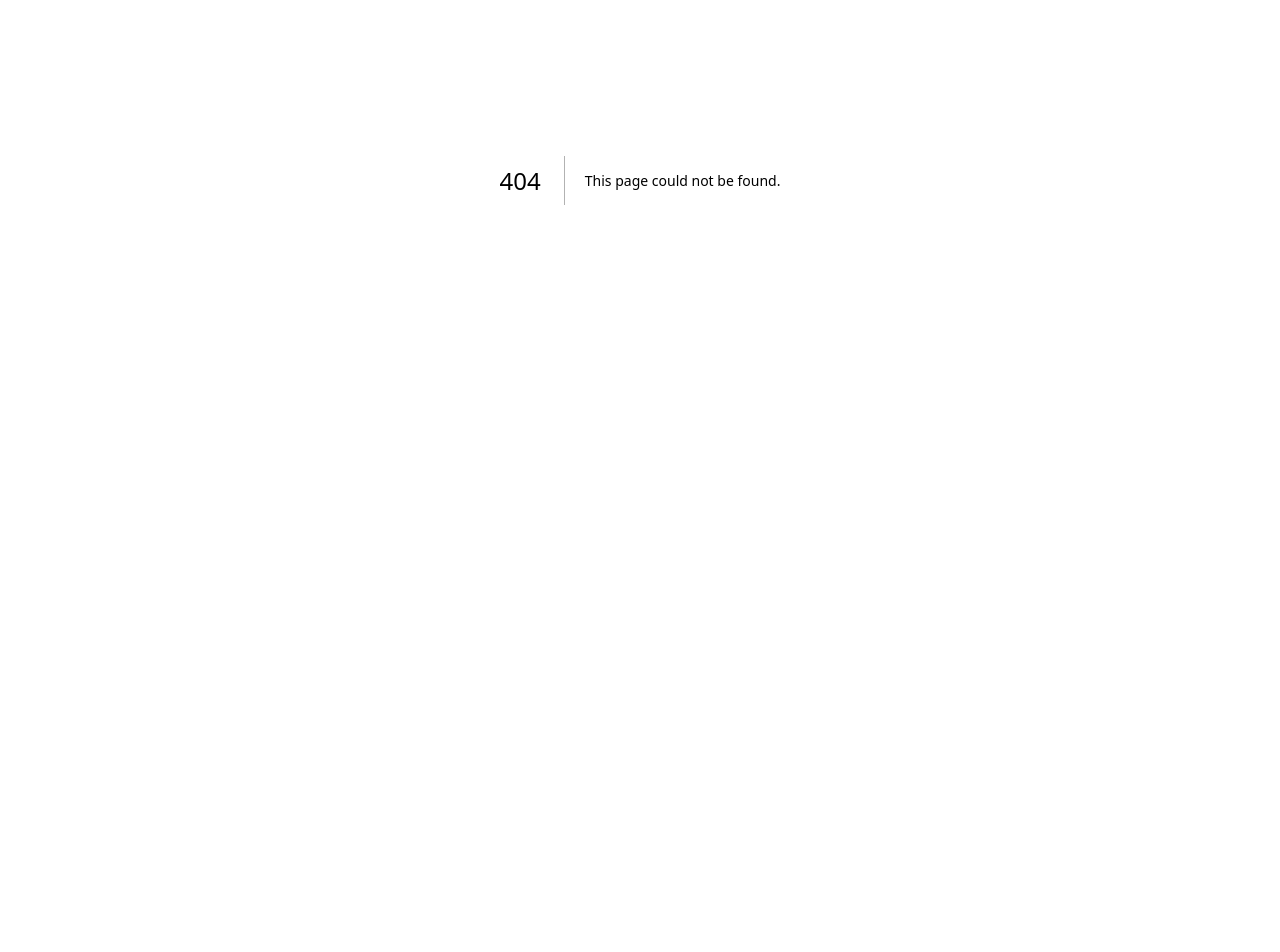
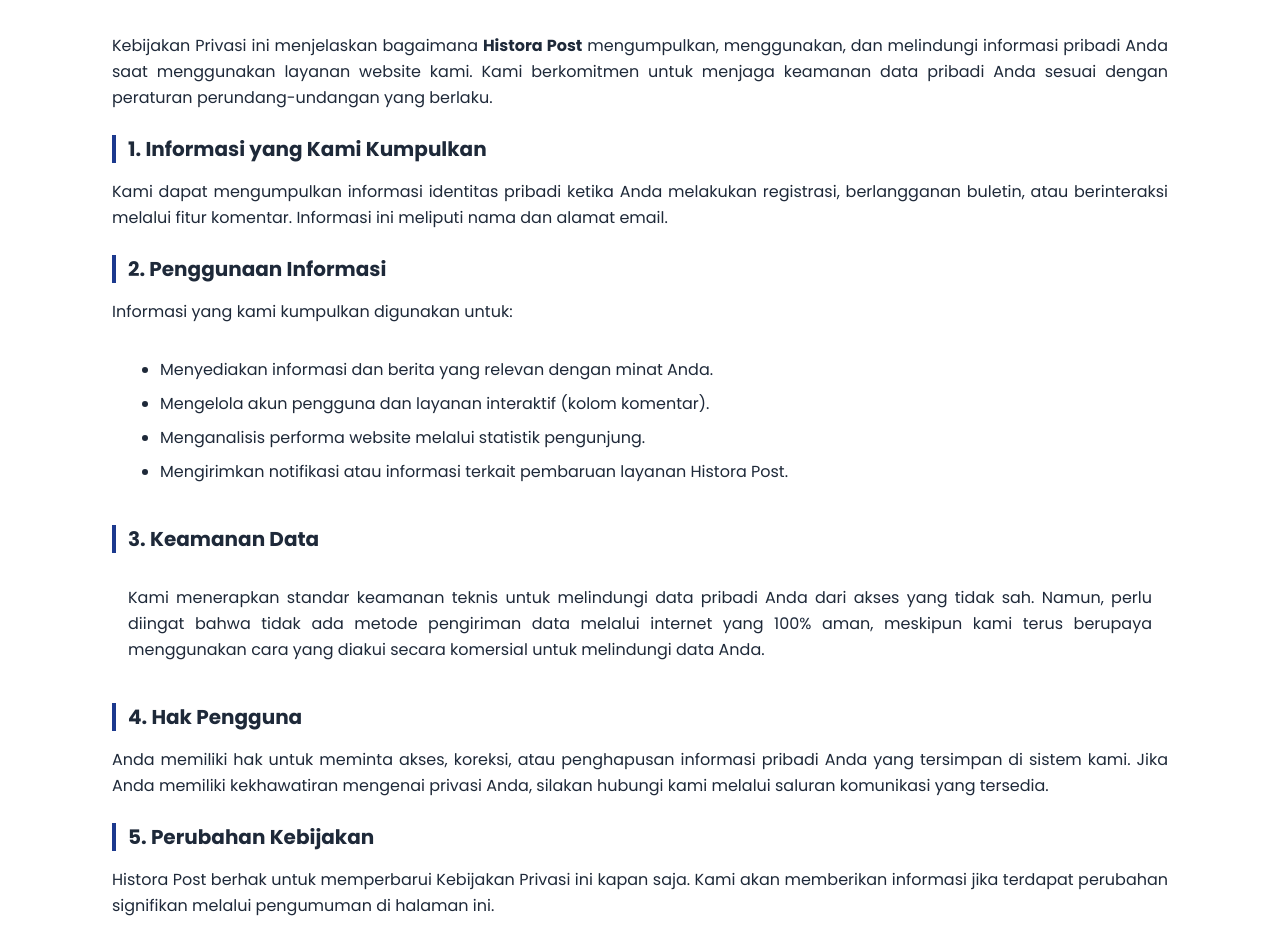
Before and after one commit to Resalfinanda/histora-post, a Next.js app: page /privasi in a window 1280 px wide. Before the commit this address had no page. Shown: the part 220-1172 px from the top of the page. Before the commit the page ends 800 px from the top, so only its background shows below. Built offline with nearby package versions, Linux system fonts and the light colour scheme.

Commit message:
feat: added Privacy Policy Page

```diff
--- /dev/null
+++ b/app/(public)/privasi/page.tsx
@@ -0,0 +1,95 @@
+import { Breadcrumb } from "@/components/article";
+
+export default function KebijakanPrivasi() {
+  return (
+    <main className="max-w-6xl mx-auto px-12 py-12 bg-white text-gray-800 leading-relaxed">
+      <Breadcrumb
+        items={[{ label: "Beranda", href: "/" }]}
+        currentPage={"Kebijakan Privasi"}
+      />
+
+      <header className="mb-8 text-center pt-6">
+        <h1 className="text-3xl md:text-4xl font-bold uppercase tracking-tight">
+          Kebijakan Privasi
+        </h1>
+      </header>
+
+      <section className="space-y-6 text-justify">
+        <p>
+          Kebijakan Privasi ini menjelaskan bagaimana{" "}
+          <strong>Histora Post</strong> mengumpulkan, menggunakan, dan
+          melindungi informasi pribadi Anda saat menggunakan layanan website
+          kami. Kami berkomitmen untuk menjaga keamanan data pribadi Anda sesuai
+          dengan peraturan perundang-undangan yang berlaku.
+        </p>
+
+        <div className="space-y-4">
+          <h2 className="text-xl font-bold border-l-4 border-blue-900 pl-3">
+            1. Informasi yang Kami Kumpulkan
+          </h2>
+          <p>
+            Kami dapat mengumpulkan informasi identitas pribadi ketika Anda
+            melakukan registrasi, berlangganan buletin, atau berinteraksi
+            melalui fitur komentar. Informasi ini meliputi nama dan alamat email.
+          </p>
+        </div>
+
+        <div className="space-y-4">
+          <h2 className="text-xl font-bold border-l-4 border-blue-900 pl-3">
+            2. Penggunaan Informasi
+          </h2>
+          <p>Informasi yang kami kumpulkan digunakan untuk:</p>
+          <ul className="list-disc ml-8 space-y-2  p-4 ">
+            <li>
+              Menyediakan informasi dan berita yang relevan dengan minat Anda.
+            </li>
+            <li>
+              Mengelola akun pengguna dan layanan interaktif (kolom komentar).
+            </li>
+            <li>Menganalisis performa website melalui statistik pengunjung.</li>
+            <li>
+              Mengirimkan notifikasi atau informasi terkait pembaruan layanan
+              Histora Post.
+            </li>
+          </ul>
+        </div>
+
+        <div className="space-y-4">
+          <h2 className="text-xl font-bold border-l-4 border-blue-900 pl-3">
+            3. Keamanan Data
+          </h2>
+          <p className=" p-4">
+            Kami menerapkan standar keamanan teknis untuk melindungi data
+            pribadi Anda dari akses yang tidak sah. Namun, perlu diingat bahwa
+            tidak ada metode pengiriman data melalui internet yang 100% aman,
+            meskipun kami terus berupaya menggunakan cara yang diakui secara
+            komersial untuk melindungi data Anda.
+          </p>
+        </div>
+
+        <div className="space-y-4">
+          <h2 className="text-xl font-bold border-l-4 border-blue-900 pl-3">
+            4. Hak Pengguna
+          </h2>
+          <p>
+            Anda memiliki hak untuk meminta akses, koreksi, atau penghapusan
+            informasi pribadi Anda yang tersimpan di sistem kami. Jika Anda
+            memiliki kekhawatiran mengenai privasi Anda, silakan hubungi kami
+            melalui saluran komunikasi yang tersedia.
+          </p>
+        </div>
+
+        <div className="space-y-4">
+          <h2 className="text-xl font-bold border-l-4 border-blue-900 pl-3">
+            5. Perubahan Kebijakan
+          </h2>
+          <p>
+            Histora Post berhak untuk memperbarui Kebijakan Privasi ini kapan
+            saja. Kami akan memberikan informasi jika terdapat perubahan
+            signifikan melalui pengumuman di halaman ini.
+          </p>
+        </div>
+      </section>
+    </main>
+  );
+}
```
